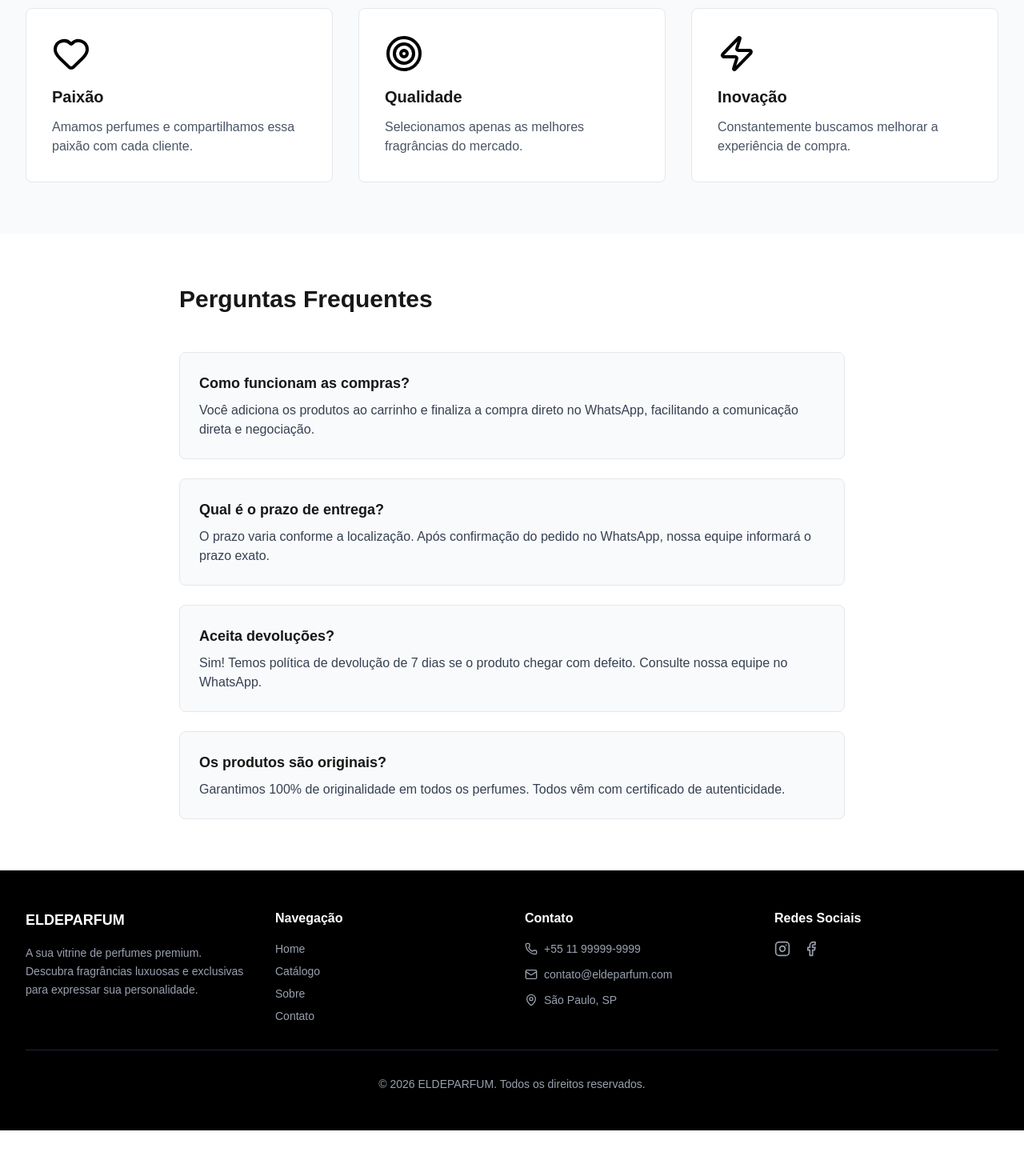
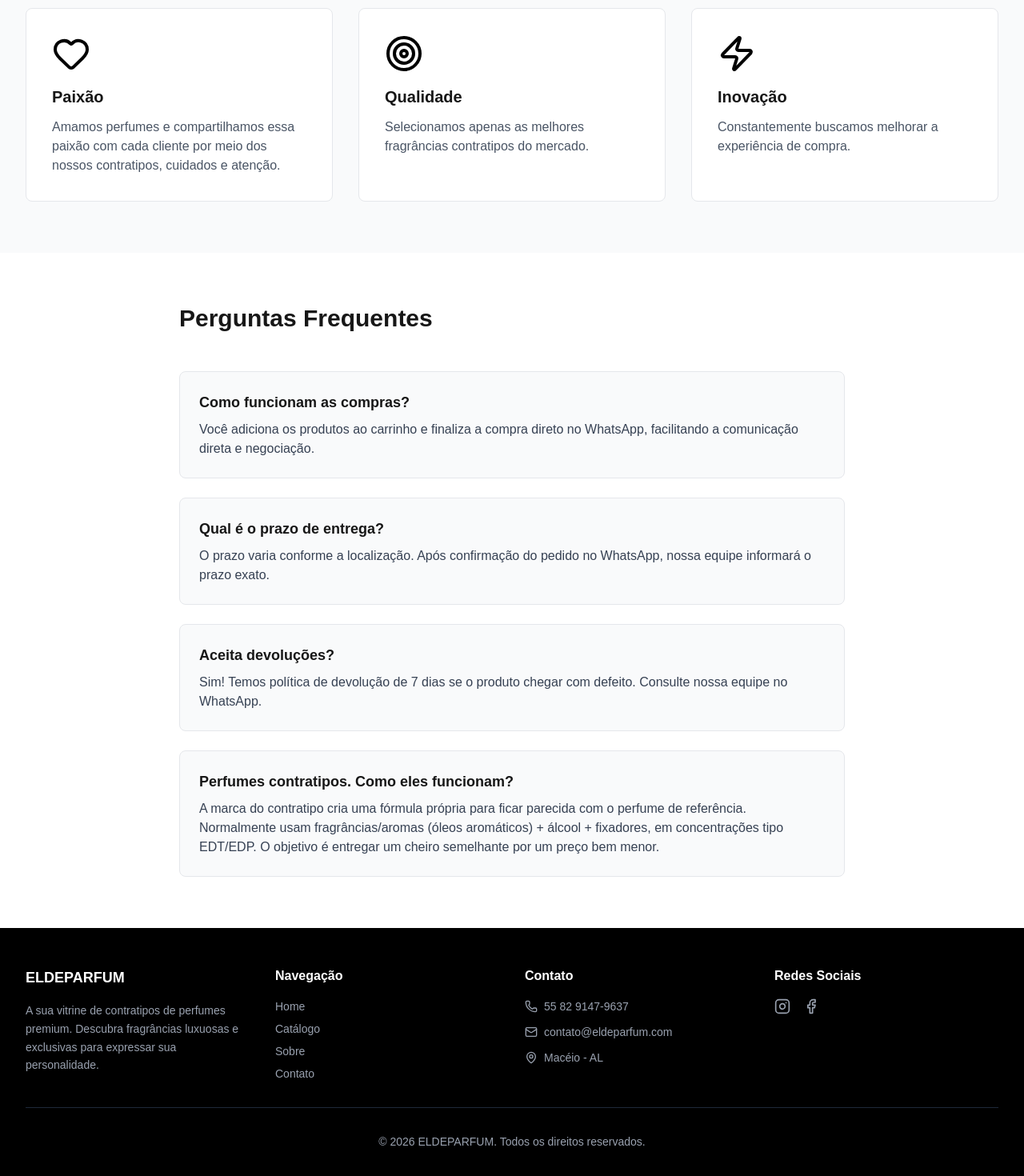
Before and after one commit to Guilhermegg-06/ELDEPARFUM, a Next.js app: page /sobre in a window 1280 px wide. Shown: the part 722-2192 px from the top of the page at 80% size. Before the commit the page ends 2135 px from the top, so only its background shows below. Built offline with nearby package versions, Linux system fonts and the light colour scheme.

Commit message:
alterações

```diff
--- a/app/carrinho/page.tsx
+++ b/app/carrinho/page.tsx
@@ -193,6 +193,8 @@ export default function CarrinhoPage() {
                             onChange={(qty) => handleQtyChange(item.slug, qty)}
                           />
                           <button
+                            type="button"
+                            aria-label="Remove product"
                             onClick={() => handleRemove(item.slug)}
                             className="p-2 text-red-600 hover:bg-red-50 rounded transition"
                           >
--- a/app/layout.tsx
+++ b/app/layout.tsx
@@ -18,6 +18,9 @@ export const metadata: Metadata = {
   title: "ELDEPARFUM - Vitrine de Perfumes Premium",
   description: "Descubra fragrâncias luxuosas e exclusivas. Catálogo de perfumes premium para você.",
   keywords: "perfume, fragrância, premium, luxo, unissex, masculino, feminino",
+  icons: {
+    icon: "/favicon.png",
+  },
   openGraph: {
     title: "ELDEPARFUM - Vitrine de Perfumes Premium",
     description: "Descubra fragrâncias luxuosas e exclusivas.",
--- a/app/sobre/page.tsx
+++ b/app/sobre/page.tsx
@@ -65,12 +65,12 @@ export default function SobrePage() {
               {
                 icon: Heart,
                 title: 'Paixão',
-                description: 'Amamos perfumes e compartilhamos essa paixão com cada cliente.',
+                description: 'Amamos perfumes e compartilhamos essa paixão com cada cliente por meio dos nossos contratipos, cuidados e atenção.',
               },
               {
                 icon: Target,
                 title: 'Qualidade',
-                description: 'Selecionamos apenas as melhores fragrâncias do mercado.',
+                description: 'Selecionamos apenas as melhores fragrâncias contratipos do mercado.',
               },
               {
                 icon: Zap,
@@ -126,8 +126,8 @@ export default function SobrePage() {
                 a: 'Sim! Temos política de devolução de 7 dias se o produto chegar com defeito. Consulte nossa equipe no WhatsApp.',
               },
               {
-                q: 'Os produtos são originais?',
-                a: 'Garantimos 100% de originalidade em todos os perfumes. Todos vêm com certificado de autenticidade.',
+                q: 'Perfumes contratipos. Como eles funcionam?',
+                a: 'A marca do contratipo cria uma fórmula própria para ficar parecida com o perfume de referência. Normalmente usam fragrâncias/aromas (óleos aromáticos) + álcool + fixadores, em concentrações tipo EDT/EDP. O objetivo é entregar um cheiro semelhante por um preço bem menor.',
               },
             ].map((faq, idx) => (
               <motion.div
--- a/components/Footer.tsx
+++ b/components/Footer.tsx
@@ -13,7 +13,7 @@ export default function Footer() {
           <div>
             <h3 className="font-bold text-lg mb-4">ELDEPARFUM</h3>
             <p className="text-gray-400 text-sm leading-relaxed">
-              A sua vitrine de perfumes premium. Descubra fragrâncias luxuosas e exclusivas para expressar sua personalidade.
+              A sua vitrine de contratipos de perfumes  premium. Descubra fragrâncias luxuosas e exclusivas para expressar sua personalidade.
             </p>
           </div>
 
@@ -50,7 +50,7 @@ export default function Footer() {
             <ul className="space-y-3 text-sm">
               <li className="flex items-center gap-2 text-gray-400 hover:text-white transition cursor-pointer">
                 <Phone className="w-4 h-4" />
-                <span>+55 11 99999-9999</span>
+                <span>55 82 9147-9637</span>
               </li>
               <li className="flex items-center gap-2 text-gray-400 hover:text-white transition cursor-pointer">
                 <Mail className="w-4 h-4" />
@@ -58,7 +58,7 @@ export default function Footer() {
               </li>
               <li className="flex items-center gap-2 text-gray-400">
                 <MapPin className="w-4 h-4" />
-                <span>São Paulo, SP</span>
+                <span>Macéio - AL</span>
               </li>
             </ul>
           </div>
```
Also changed, not shown: 1 other file (tests, documents, lock files or other folders).
